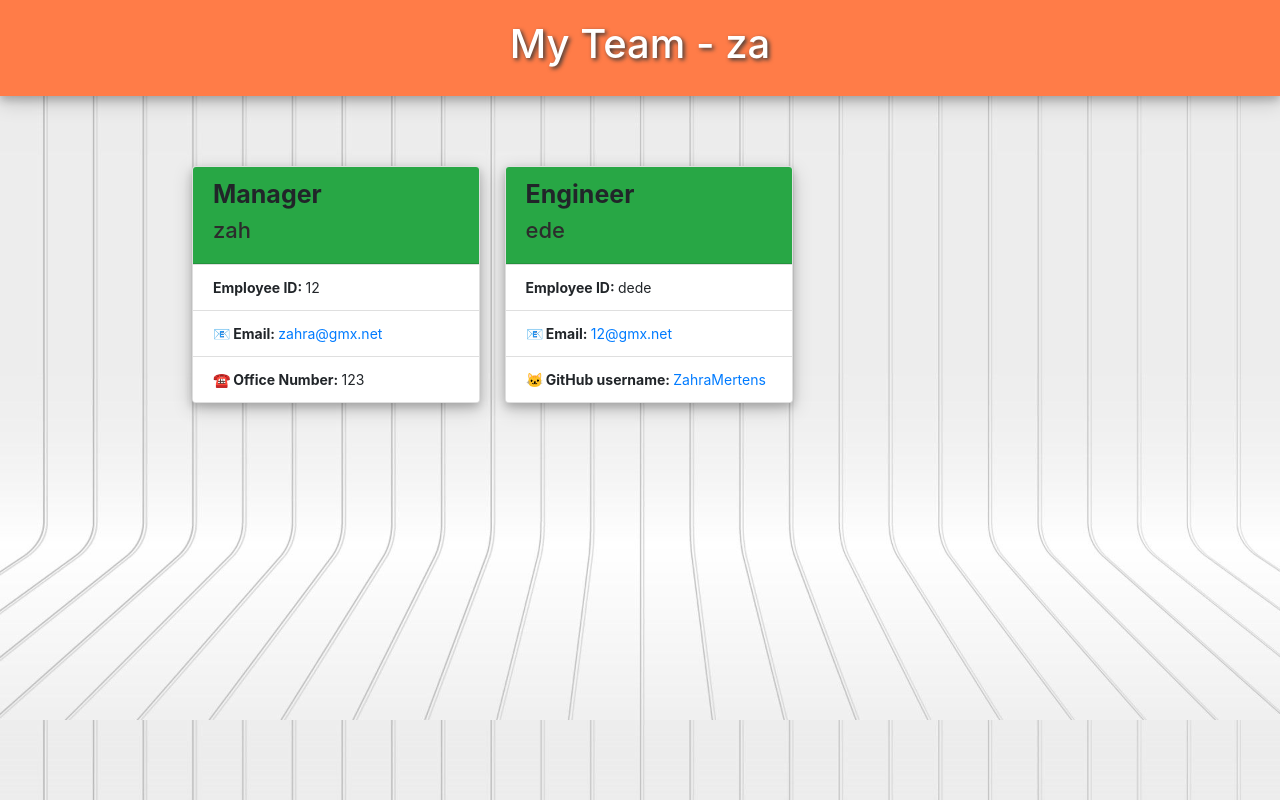
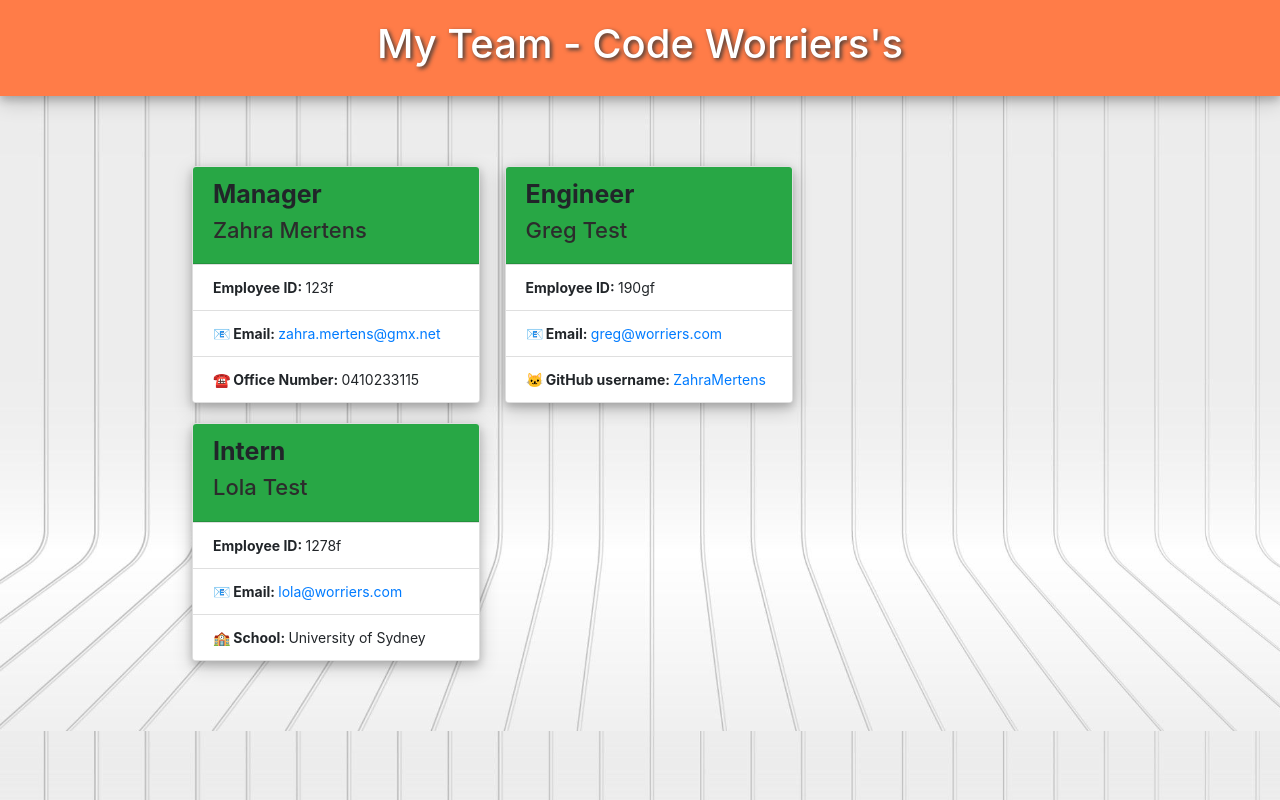
Before and after one commit to ZahraMertens/Team-Profile-Gen, a website: page docs/index.html in a window 1280 px wide. Drawn offline with nearby package versions, Linux system fonts and the light colour scheme.

Commit message:
Change folder names

```diff
--- a/docs/index.html
+++ b/docs/index.html
@@ -15,7 +15,7 @@
   <body>
 
     <header>
-      <h1>My Team - za</h1>
+      <h1>My Team - Code Worriers's</h1>
     </header>
 
     <main>
@@ -24,12 +24,12 @@
       <div class="card" style="width: 18rem;">
         <div class="card-header bg-success">
           <h1 class="header-h1">Manager</h1>
-          <h2 class="header-h2">zah</h2>
+          <h2 class="header-h2">Zahra Mertens</h2>
         </div>
          <ul class="list-group list-group-flush">
-           <li class="list-group-item"><span class="span-li">Employee ID: </span>12</li>
-           <li class="list-group-item"><span class="span-li">📧 Email: </span><a href="mailto:zahra@gmx.net">zahra@gmx.net</a></li>
-           <li class="list-group-item"><span class="span-li">☎️ Office Number: </span>123</li>
+           <li class="list-group-item"><span class="span-li">Employee ID: </span>123f</li>
+           <li class="list-group-item"><span class="span-li">📧 Email: </span><a href="mailto:zahra.mertens@gmx.net">zahra.mertens@gmx.net</a></li>
+           <li class="list-group-item"><span class="span-li">☎️ Office Number: </span>0410233115</li>
         </ul>
       </div>
 
@@ -37,12 +37,25 @@
       <div class="card" style="width: 18rem;">
         <div class="card-header bg-success">
           <h1 class="header-h1">Engineer</h1>
-          <h2 class="header-h2">ede</h2>
+          <h2 class="header-h2">Greg Test</h2>
         </div>
          <ul class="list-group list-group-flush">
-           <li class="list-group-item"><span class="span-li">Employee ID: </span>dede</li>
-           <li class="list-group-item"><span class="span-li">📧 Email: </span><a href="mailto:12@gmx.net">12@gmx.net</a></li>
+           <li class="list-group-item"><span class="span-li">Employee ID: </span>190gf</li>
+           <li class="list-group-item"><span class="span-li">📧 Email: </span><a href="mailto:greg@worriers.com">greg@worriers.com</a></li>
            <li class="list-group-item"><span class="span-li">🐱 GitHub username: </span><a href="https://github.com/ZahraMertens" target='_blank'>ZahraMertens</a></li>
+        </ul>
+      </div>
+
+
+      <div class="card" style="width: 18rem;">
+        <div class="card-header bg-success">
+          <h1 class="header-h1">Intern</h1>
+          <h2 class="header-h2">Lola Test</h2>
+        </div>
+         <ul class="list-group list-group-flush">
+           <li class="list-group-item"><span class="span-li">Employee ID: </span>1278f</li>
+           <li class="list-group-item"><span class="span-li">📧 Email: </span><a href="mailto:lola@worriers.com">lola@worriers.com</a></li>
+           <li class="list-group-item"><span class="span-li">🏫 School: </span>University of Sydney</li>
         </ul>
       </div>
 
--- a/index.js
+++ b/index.js
@@ -5,13 +5,13 @@
 const Manager = require("./lib/Manager")
 const Intern = require("./lib/Intern");
 
-const renderHtml = require("./utils/generateHtml")
+const renderHtml = require("./utilsHTML/generateHtml")
 
 const teamMembers = [];
 const teamHeader = [];
 
 function teamName(){
-    console.log("\x1b[32m", "\n------Welcome to the Team Profile Generator!------\n")
+    console.log("\x1b[32m", "\n========================== Welcome to the Team Profile Generator! ==========================\n")
     inquirer.prompt([
         {
             type: 'input',
```
Also changed, not shown: utilsHTML/generateHtml.js (renamed from utils/generateHtml.js).
